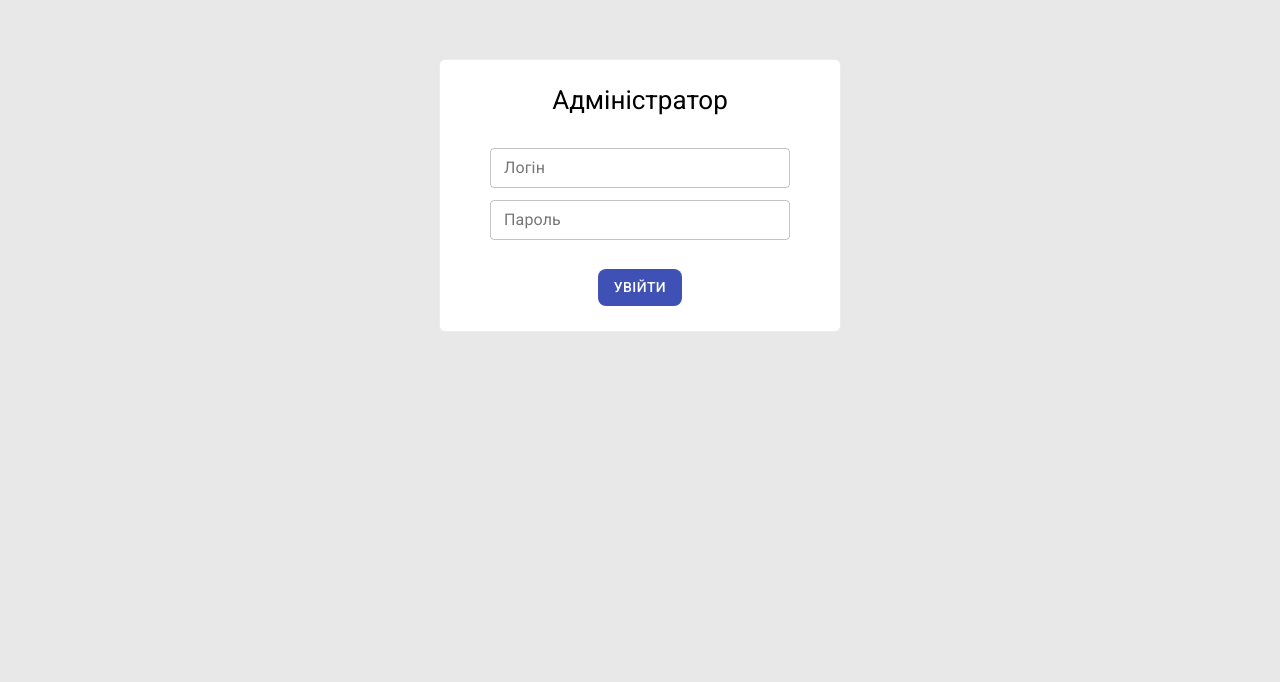
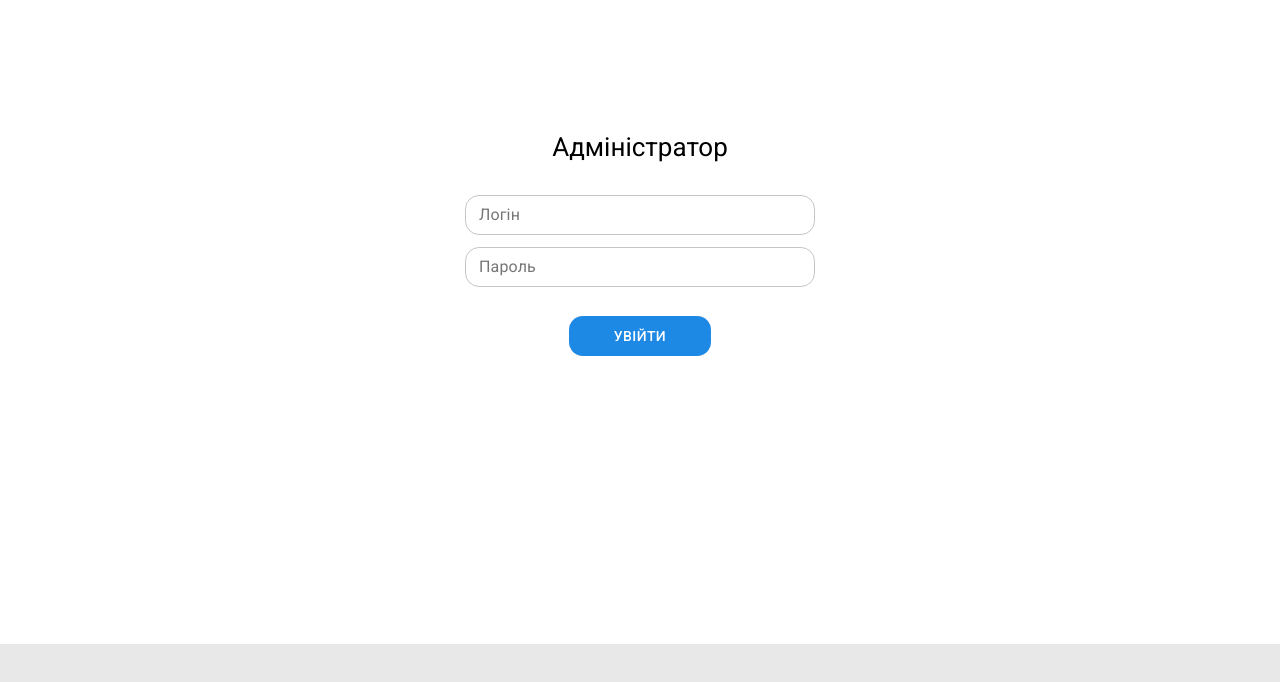
Before and after one commit to nickolasoverlay/perfumes-admin, a React (Create React App) app: page /categories in a window 1280 px wide. Shown: the part 156-838 px from the top of the page. After the commit the page ends 800 px from the top, so only its background shows below. Built offline with nearby package versions, Linux system fonts and the light colour scheme; no server answers.

Commit message:
Update login page

```diff
--- a/src/App.css
+++ b/src/App.css
@@ -52,6 +52,10 @@ body {
   border-radius: 12px;
 }
 
+.MuiOutlinedInput-root {
+  border-radius: 14px!important;
+}
+
 .NoData {
   margin-left: auto !important;
   margin-right: auto !important;
--- a/src/App.js
+++ b/src/App.js
@@ -1,5 +1,6 @@
 import React, { useEffect } from "react"
 import { Switch, Route, Redirect } from "react-router-dom"
+
 import * as actions from "./store/actions"
 import axios from "axios"
 import { connect } from "react-redux"
--- a/src/index.js
+++ b/src/index.js
@@ -8,12 +8,27 @@ import * as serviceWorker from "./serviceWorker"
 
 import App from "./App"
 
+import { createMuiTheme, makeStyles, ThemeProvider } from '@material-ui/core/styles'
+import { blue } from '@material-ui/core/colors'
+
+const theme = createMuiTheme({
+  palette: {
+    type: "light",
+    primary: {
+      main: blue[600]
+    }
+  }
+});
+
+
 ReactDOM.render(
-  <Provider store={store}>
-    <BrowserRouter>
-      <App />
-    </BrowserRouter>
-  </Provider>,
+  <ThemeProvider theme={theme}>
+    <Provider store={store}>
+      <BrowserRouter>
+        <App />
+      </BrowserRouter>
+    </Provider>
+  </ThemeProvider>,
   document.getElementById("root")
 )
 
--- a/src/pages/Login/Login.css
+++ b/src/pages/Login/Login.css
@@ -3,13 +3,17 @@
   flex-direction: column;
   justify-content: center;
   align-items: center;
-  margin-top: calc(30vh - 25px);
-  width: 400px;
   background-color: white;
-  border-radius: 6px;
   margin-left: auto;
   margin-right: auto;
-  border: 1px solid #dcdcdc8c;
+  height: 100vh;
+}
+
+.Login--button {
+  border-radius: 14px!important;
+    font-size: 14px!important;
+    padding-left: 45px !important;
+    padding-right: 45px !important;
 }
 
 .Login--container h1 {
--- a/src/pages/Login/Login.js
+++ b/src/pages/Login/Login.js
@@ -36,6 +36,7 @@ const Login = (props) => {
         label="Логін"
         margin="dense"
         error={error}
+        style={{ width: 350 }}
       />
       <TextField
         onChange={(e) => setPassword(e.currentTarget.value)}
@@ -43,13 +44,16 @@ const Login = (props) => {
         label="Пароль"
         type="password"
         margin="dense"
+        style={{ width: 350 }}
         error={error}
       />
 
       <Button
         onClick={logIn}
         variant="contained"
+        size="large"
         color="primary"
+        className="Login--button"
         disableElevation
       >
         Увійти
```
